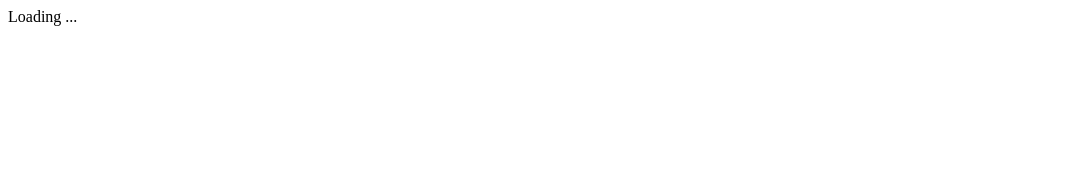
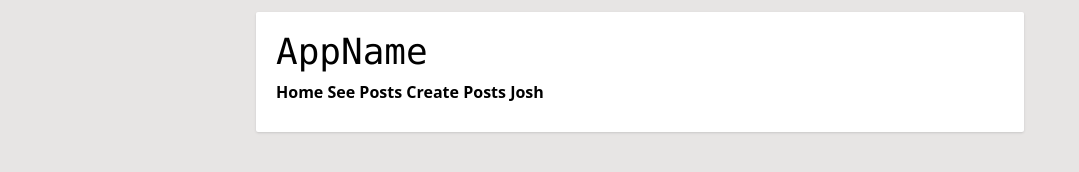
Before and after one commit to joshcanhelp/vanilla-spa, a website with bundled scripts: page index.html in a window 1280 px wide. Shown: the whole page, without its empty margins (0-1079 px from the left). Built offline with nearby package versions, Linux system fonts and the light colour scheme.

Commit message:
feat: add basic routing

```diff
--- a/index.html
+++ b/index.html
@@ -11,13 +11,21 @@
     document.documentElement.classList.add('js');
   </script>
 
+  <script src="https://cdn.tailwindcss.com"></script>
+
   <link rel="stylesheet" href="/main.css">
 </head>
 
-<body>
-  <div id="app<">
+<body class="bg-stone-200 p-3">
+  <div id="app" class="bg-white p-5 max-w-3xl mr-auto ml-auto rounded-sm shadow">
     <noscript>JS required</noscript>
-    Loading ...
+    <h1 class="font-mono text-4xl">AppName</h1>
+    <ul class="font-bold my-2">
+      <li class="inline-block"><a href="/">Home</a></li>
+      <li class="inline-block"><a href="/posts">See Posts</a></li>
+      <li class="inline-block"><a href="/create">Create Posts</a></li>
+      <li class="inline-block"><a href="https://www.joshcanhelp.com">Josh</a></li>
+    </ul>
   </div>
   <script src="/js/app.js" type="module"></script>
 </body>
--- a/js/router.js
+++ b/js/router.js
@@ -1,3 +1,11 @@
 export const registerRouter = () => {
-  console.log("Router loading ...");
+  document.querySelectorAll("a").forEach((el) => {
+    el.addEventListener("click", (event) => {
+      if (event.target.hostname !== window.location.hostname) {
+        return;
+      }
+
+      event.preventDefault();
+    });
+  });
 };
```
